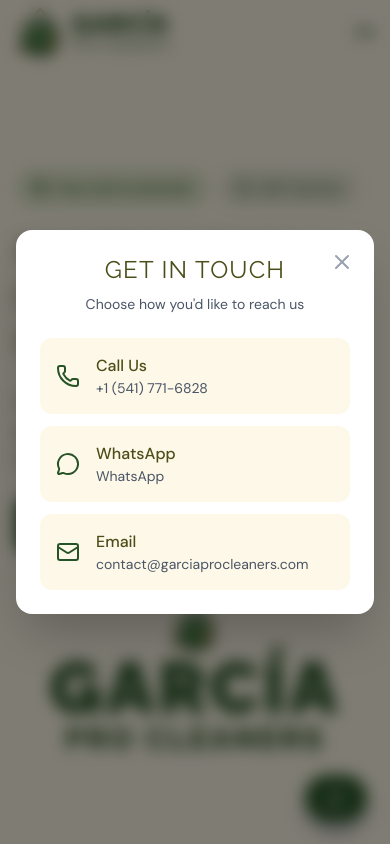
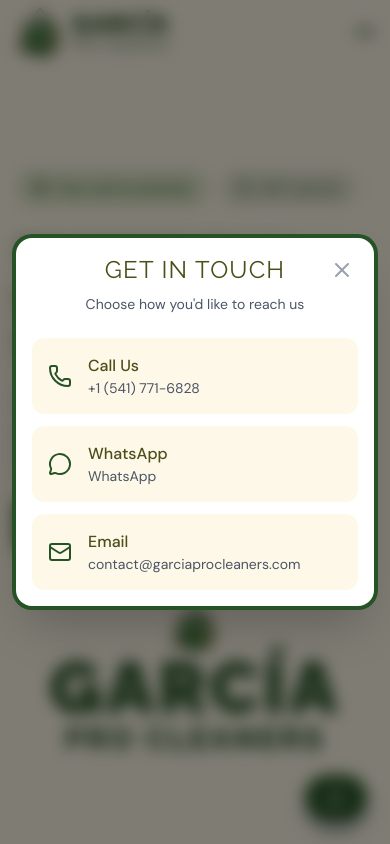
Before and after one commit to vdelaconcep/garciaprocleaners, a Next.js app: page /en in a window 390 px wide. Both pictures are taken after a click on the button "Get a Free Quote". Shown: the top 844 px of the page. Built offline with nearby package versions, Linux system fonts and the light colour scheme.

Commit message:
Trabajando en versión mobile

```diff
--- a/components/ContactModal.tsx
+++ b/components/ContactModal.tsx
@@ -46,7 +46,7 @@
       />
 
       {/* Modal */}
-      <div className="relative bg-white rounded-2xl shadow-2xl p-6 sm:p-8 max-w-sm mx-4 w-full">
+      <div className="relative bg-white rounded-2xl shadow-2xl p-4 sm:p-8 max-w-sm mx-4 w-full ring-4 ring-[#255325]">
         {/* Close button */}
         <button
           onClick={onClose}
@@ -72,7 +72,7 @@
               href={method.href}
               target={method.key === 'whatsapp' ? '_blank' : undefined}
               rel={method.key === 'whatsapp' ? 'noopener noreferrer' : undefined}
-              className="flex items-center gap-4 p-4 rounded-xl bg-[#FEF8E8] hover:bg-[#9AC182]/30 transition-colors group"
+              className="flex items-center gap-4 p-4 rounded-xl bg-[#FEF8E8] hover:bg-[#9AC182]/40 transition-colors group"
             >
               <method.icon className="w-6 h-6 text-[#255325]" />
               <div>
--- a/components/layout/Header.tsx
+++ b/components/layout/Header.tsx
@@ -70,7 +70,7 @@
               <a
                 key={item.key}
                 href={item.href}
-                className="font-body font-medium text-gray-700 hover:bg-[#9AC182] transition-colors duration-200 p-2 rounded-md"
+                className="font-body font-medium text-gray-700 hover:bg-[#9AC182]/50 transition-colors duration-200 p-2 rounded-md"
               >
                 {t(item.key as keyof typeof t)}
               </a>
```
